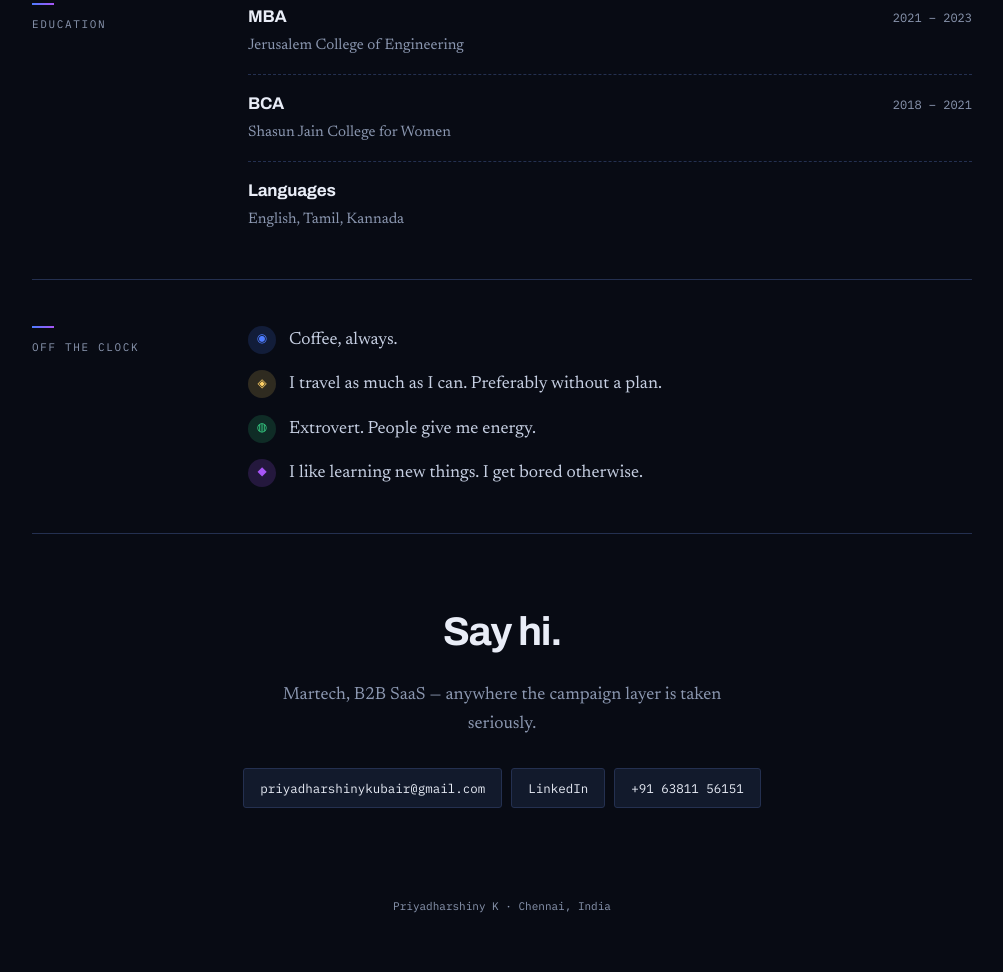
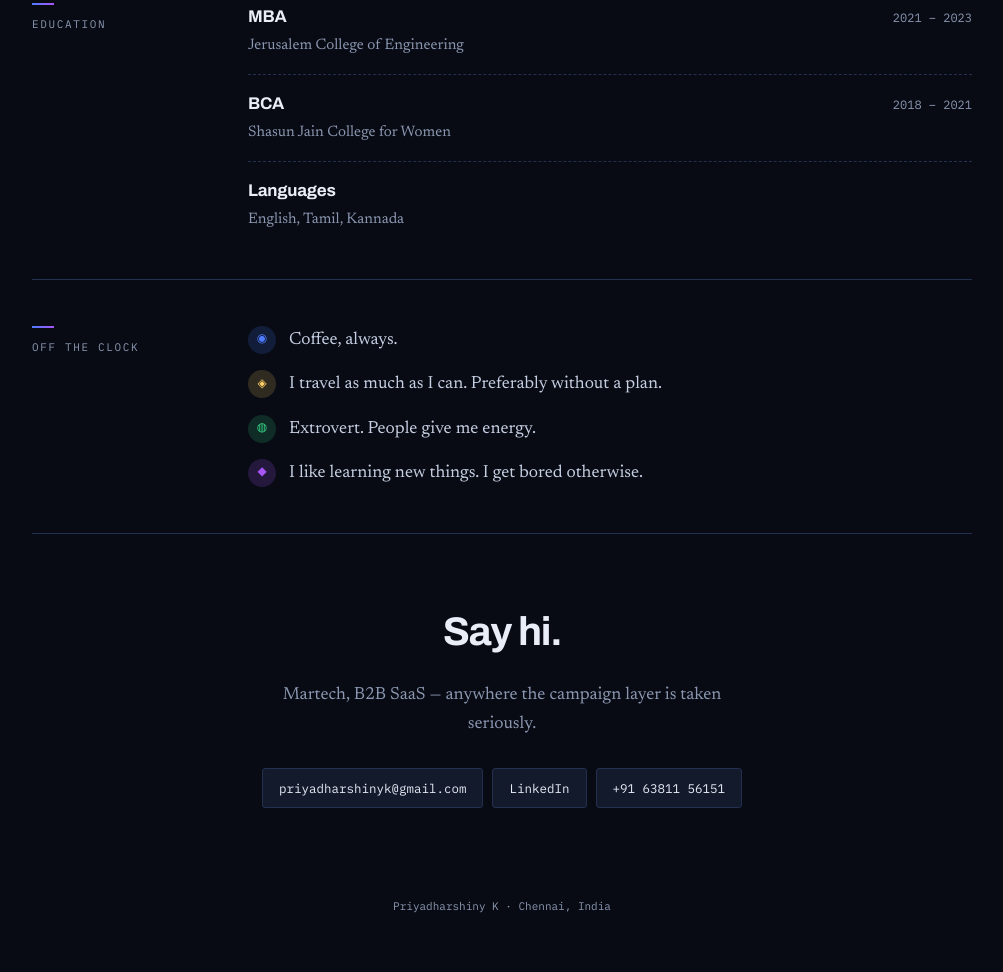
Before and after one commit to PriyadharshinyKubair/theautomationmarketer, a plain HTML site: page index.html in a window 1280 px wide. Shown: the part 2712-3684 px from the top of the page, without its empty margins (138-1141 px from the left). Drawn offline with Linux system fonts and the light colour scheme.

Commit message:
Update email address in contact section

```diff
--- a/index.html
+++ b/index.html
@@ -527,7 +527,7 @@ header .chips{animation-delay:.46s}
     <h2>Say hi.</h2>
     <p>Martech, B2B SaaS — anywhere the campaign layer is taken seriously.</p>
     <div class="chips">
-      <a href="mailto:priyadharshinykubair@gmail.com">priyadharshinykubair@gmail.com</a>
+      <a href="mailto:priyadharshinyk@gmail.com">priyadharshinyk@gmail.com</a>
       <a href="https://www.linkedin.com/in/priyadharshiny-kubair">LinkedIn</a>
       <a href="tel:+916381156151">+91 63811 56151</a>
     </div>
```
